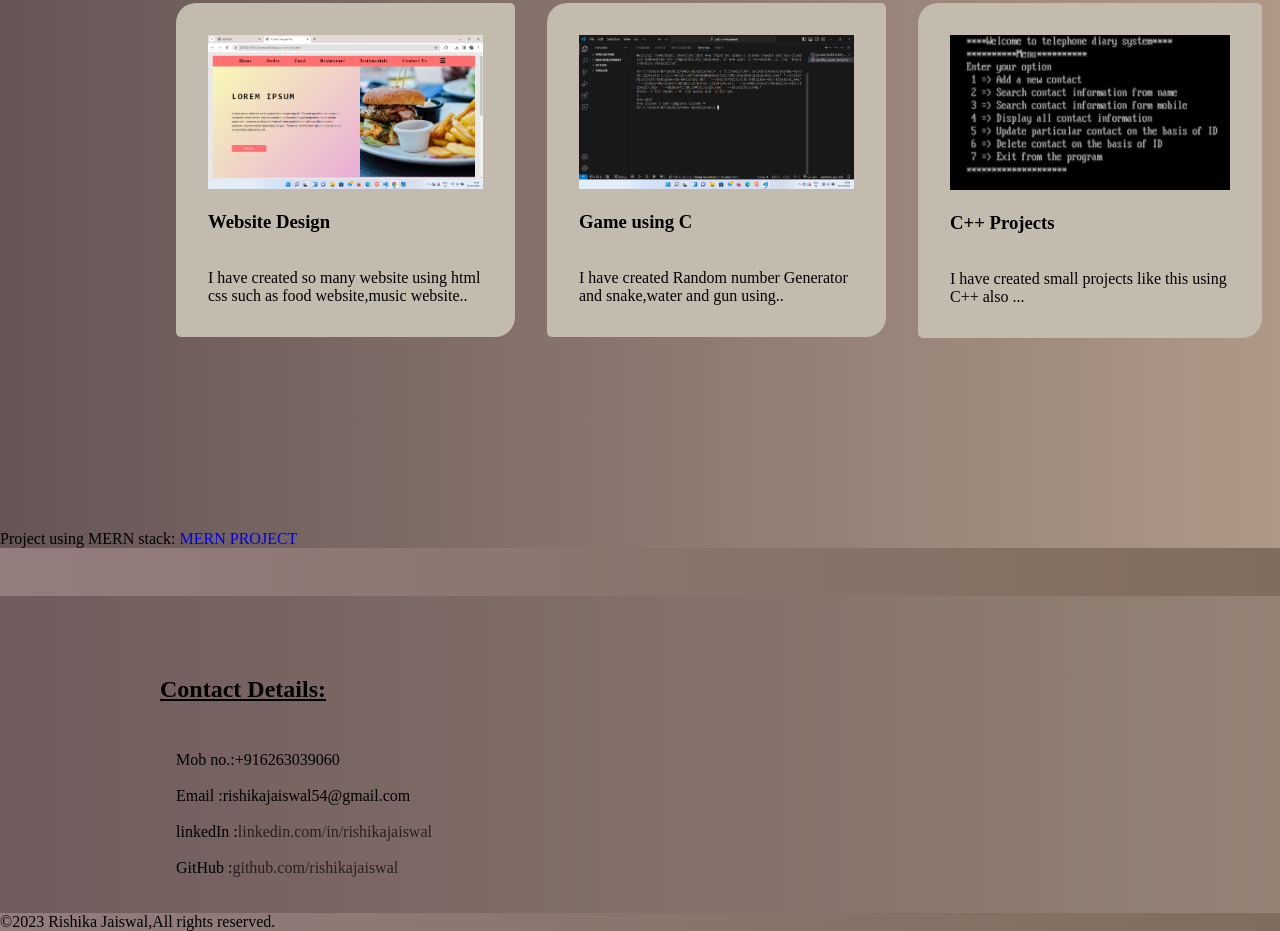
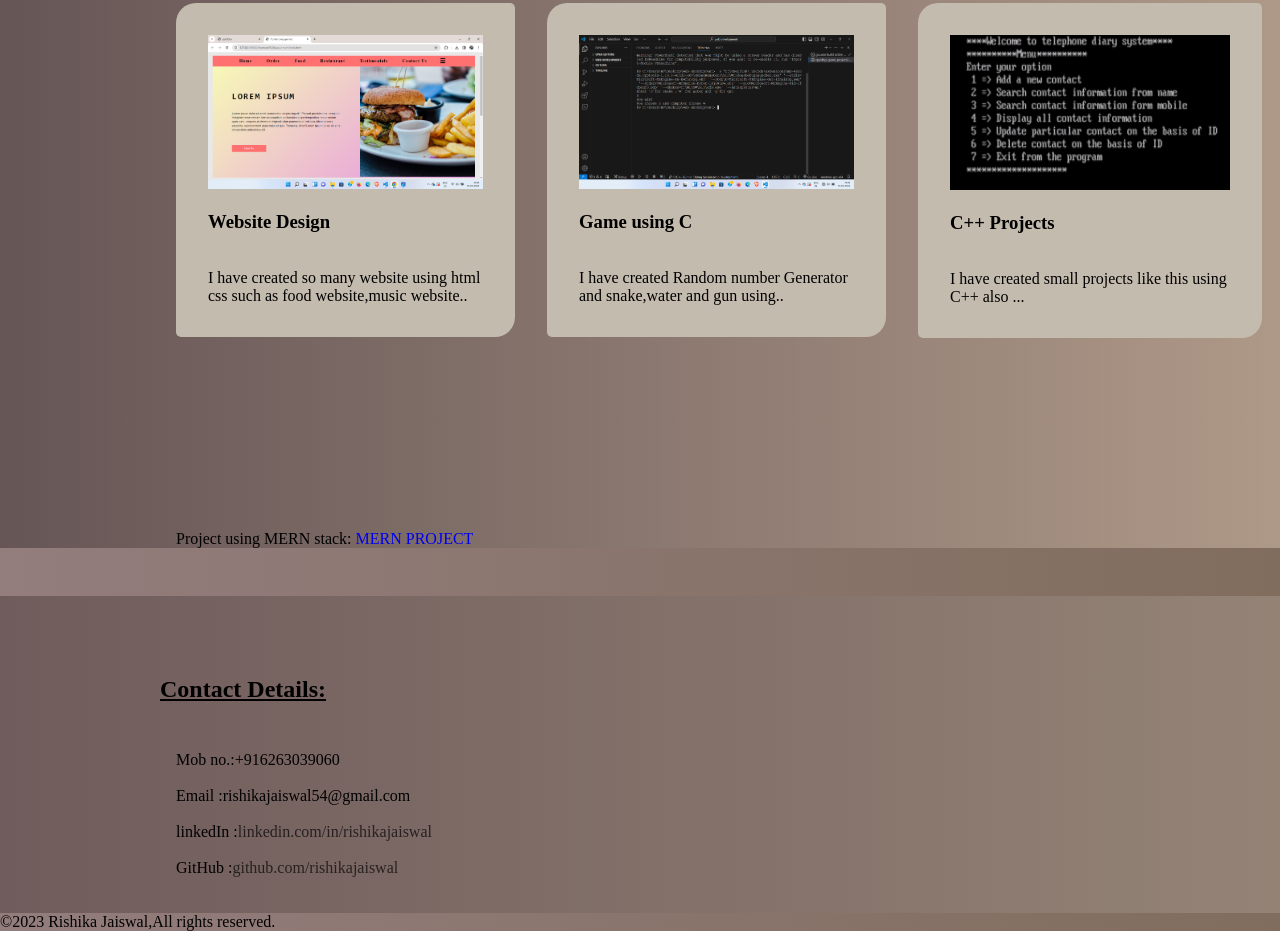
Before and after one commit to Rishikajswl/My-Portfolio, a plain HTML site: page index.html in a window 1280 px wide. Shown: the part 1865-2796 px from the top of the page. Drawn offline with Linux system fonts and the light colour scheme.

Commit message:
Update index.html

```diff
--- a/index.html
+++ b/index.html
@@ -90,7 +90,7 @@
           <p>I have created small projects like this using C++ also ... </p>
         </div>
       </div>
-          <P id="mernproject">Project using MERN stack: <a href="https://www.loom.com/share/39e7d53d5de3457a9e4b46690387fc57?sid=68cdb95d-ad4b-42e2-b303-3b45fce73f95">MERN PROJECT</a></P>
+          <P style="margin-left:11rem;">Project using MERN stack: <a style="text-decoration:none;" href="https://www.loom.com/share/39e7d53d5de3457a9e4b46690387fc57?sid=68cdb95d-ad4b-42e2-b303-3b45fce73f95">MERN PROJECT</a></P>
     </section>
     <section id="contact">
       <h2>Contact Details:</h2>
```
